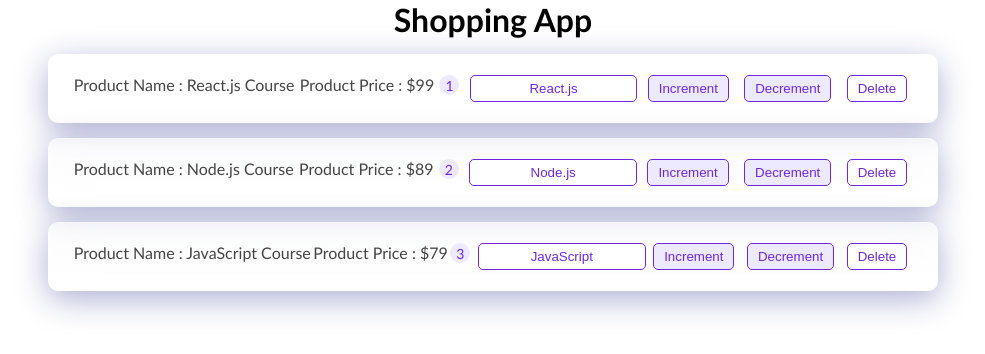
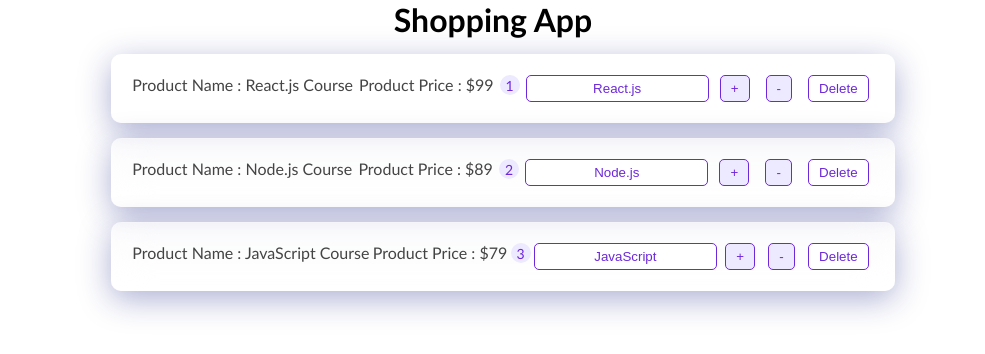
Before and after one commit to Hadi-bakhshi/react-course, a React (Create React App) app: page / in a window 1280 px wide. Shown: the top 354 px of the page, without its empty margins (147-1132 px from the left). Built offline with nearby package versions, Linux system fonts and the light colour scheme.

Commit message:
decrement and styles updated

```diff
--- a/src/Components/ProductList/ProductList.js
+++ b/src/Components/ProductList/ProductList.js
@@ -28,10 +28,16 @@ this.setState({products: products})
 
 
 decrementHandler=(id) =>{
-const productsList=[...this.state.products];
-const SelectedDec = productsList.find(p => p.id ===id);
-SelectedDec.quantity--;
-this.setState({productsList: productsList});
+const products=[...this.state.products];
+const SelectedDec = products.find(p => p.id ===id);
+if(SelectedDec.quantity===1){
+const filteredProducts = products.filter((p) => p.id !== id);
+this.setState({products:filteredProducts})
+}else{
+  SelectedDec.quantity--;
+  this.setState({products});
+
+}
 }
 
 changeHandler = (event, id) => {
--- a/src/Components/Products/Product.js
+++ b/src/Components/Products/Product.js
@@ -10,8 +10,8 @@ const Product = (props) => {
       <p>Product Price : {props.product.price}</p>
       <span className={styles.value}>{props.product.quantity}</span>
       <input className={styles.input} type="text" onChange={props.onChange} value={props.product.title} />
-      <button onClick={props.onInc} className={`${styles.button} ${styles.inc}`}> Increment </button>
-      <button onClick={props.onDec} className={`${styles.button} ${styles.dec}`}> Decrement </button>
+      <button onClick={props.onInc} className={`${styles.button} ${styles.inc}`}> + </button>
+      <button onClick={props.onDec} className={`${styles.button} ${styles.dec}`}> - </button>
       <button onClick={props.onDelete} className={styles.button}>Delete</button>
     {props.children}
     </div>
--- a/src/Components/Products/Product.module.css
+++ b/src/Components/Products/Product.module.css
@@ -2,7 +2,7 @@
 
 
   border-radius: 10px;
-  padding: 20px 25px;
+  padding: 20px 20px;
   background: rgba(255, 255, 255, 0.3);
   box-shadow: 0 8px 32px 0 rgba(31, 38, 135, 0.37);
   backdrop-filter: blur(20px);
@@ -12,8 +12,7 @@
   display: flex;
   justify-content: space-between;
   width: 100%;
-  margin-top: 15px;
-  margin-bottom: 15px;
+margin: 15px 10px;
 color: #444;
 }
 .button{
@@ -44,7 +43,7 @@ color: #444;
   justify-content: center;
   align-items: center;
   font-size: 14px;
-  margin-right: 5px;
+  /* margin-right: 5px; */
   /* margin-top: 10px; */
 }
 .input{
@@ -53,7 +52,7 @@ color: #444;
   border-radius: 5px;
   padding: 5px 2px;
   color: #6d28d9;
-  width: 20%;
+
   text-align: center;
 }
 .input:focus{
```
